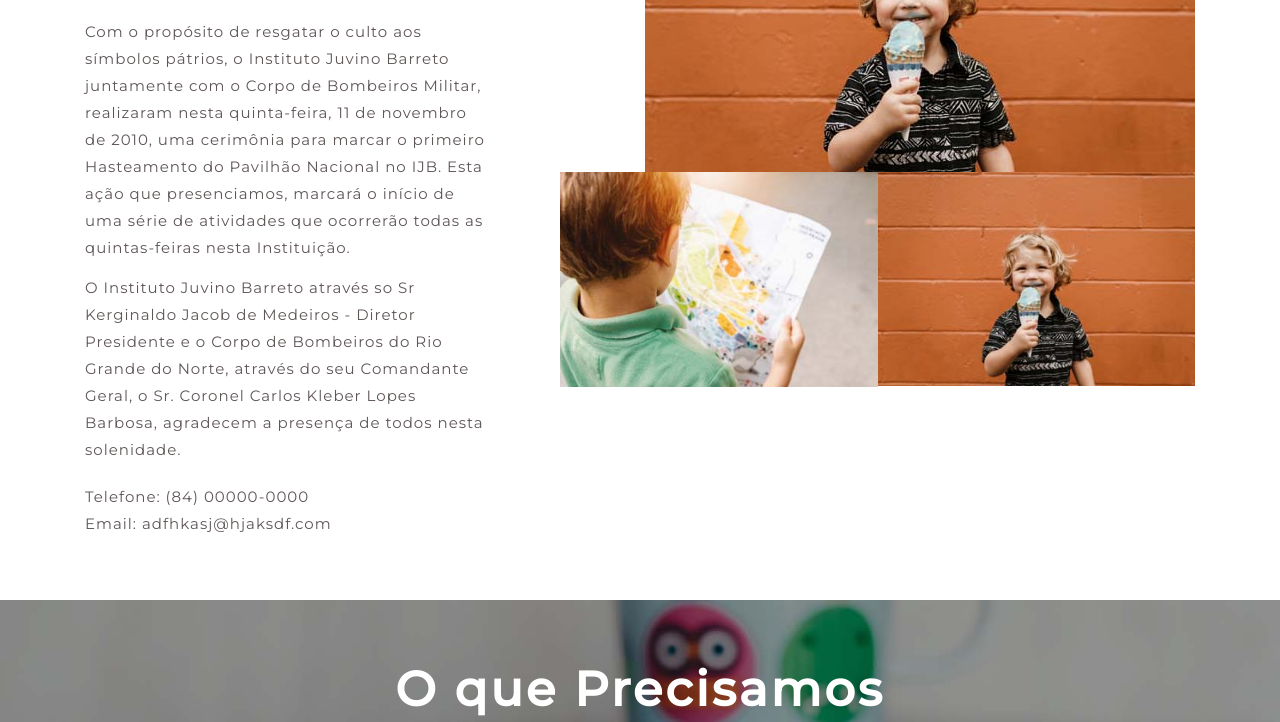
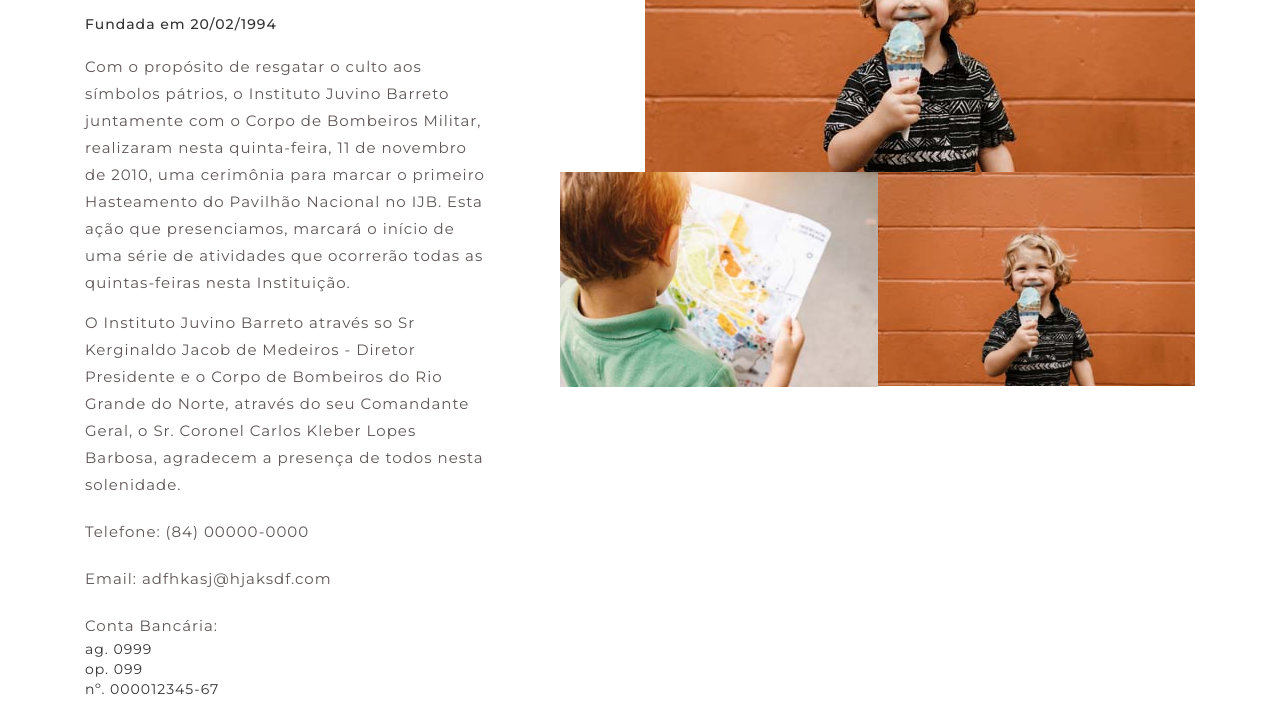
Before and after one commit to allan1994/doa-o, a plain HTML site: page WebContent/instituicao.html in a window 1280 px wide. Shown: the part 233-955 px from the top of the page. Drawn offline with Linux system fonts and the light colour scheme.

Commit message:
Correção página da instituição
Adição de novos campos.

```diff
--- a/WebContent/instituicao.html
+++ b/WebContent/instituicao.html
@@ -63,6 +63,8 @@
                 <div class="col-md-5 w3l_aboutdown5">
                     <div class="aboutright">
                         <h4> Instituição Juvinal Firandito</h4>
+                        <br>
+                        <h5>Fundada em 20/02/1994</h5>
                     </div>
                     <div class="about-jst-right">
                         <p>Com o propósito de resgatar o culto aos símbolos pátrios, o Instituto Juvino Barreto
@@ -78,9 +80,18 @@
                         <p>
                             Telefone: (84) 00000-0000
                         </p>
+                        <br>
                         <p>
                             Email: adfhkasj@hjaksdf.com
                         </p>
+                        <br>
+                        <p>
+                            Conta Bancária:
+                        </p>
+                        <div>ag. 0999</div>
+                        <div>op. 099</div>
+                        <div>nº. 000012345-67</div>
+
                     </div>
                 </div>
                 <div class="col-md-7 aboutside">
```
